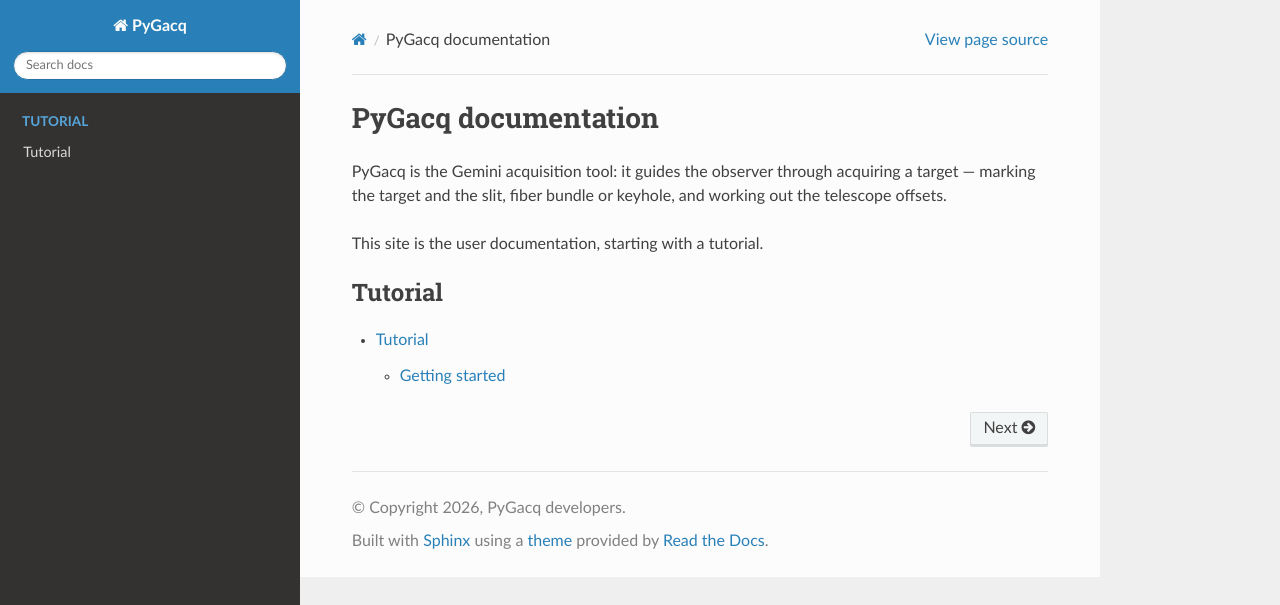
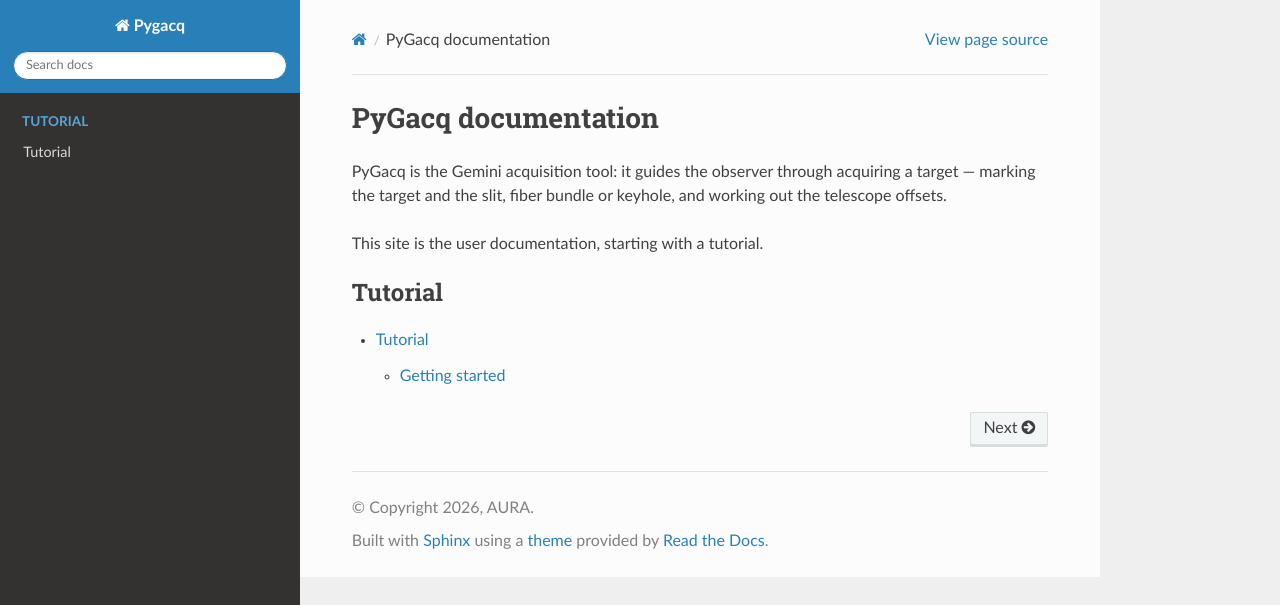
Before and after one commit to olesjas/pygacq-docs, a Sphinx documentation site: the page built from docs/index.md, in a window 1280 px wide. Shown: the top 605 px of the page. Built offline with Sphinx 7.4.7 and the Read the Docs theme 3.1.0, drawn with Linux system fonts in a browser that asks for light colours.

Commit message:
Set author and copyright; ignore PyCharm settings

```diff
--- a/docs/conf.py
+++ b/docs/conf.py
@@ -1,9 +1,9 @@
 # Sphinx configuration for the PyGacq documentation
 # https://www.sphinx-doc.org/en/master/usage/configuration.html
 
-project = "PyGacq"
-author = "PyGacq developers"
-copyright = "2026, PyGacq developers"
+project = "Pygacq"
+author = "Olesja Smirnova"
+copyright = "2026, AURA"
 release = "0.2"
 version = release
 
```
Also changed, not shown: 1 other file.
